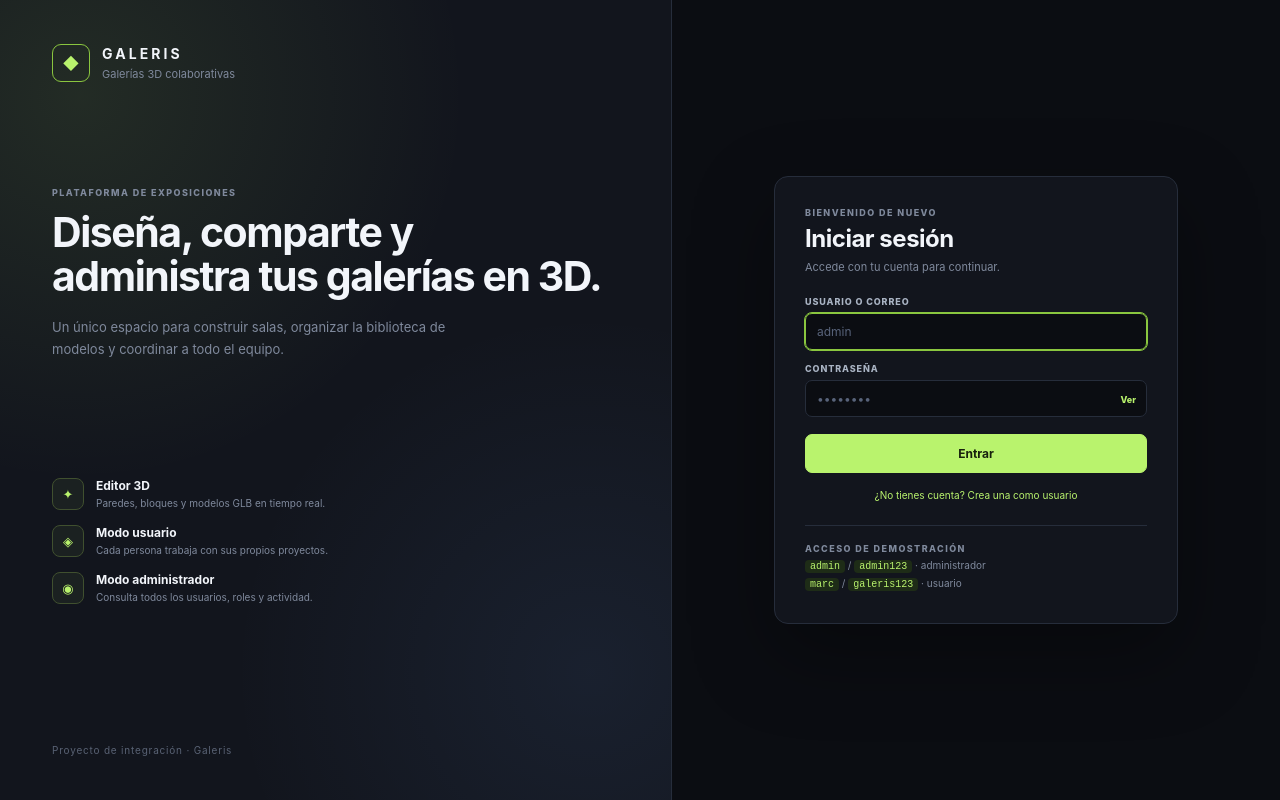
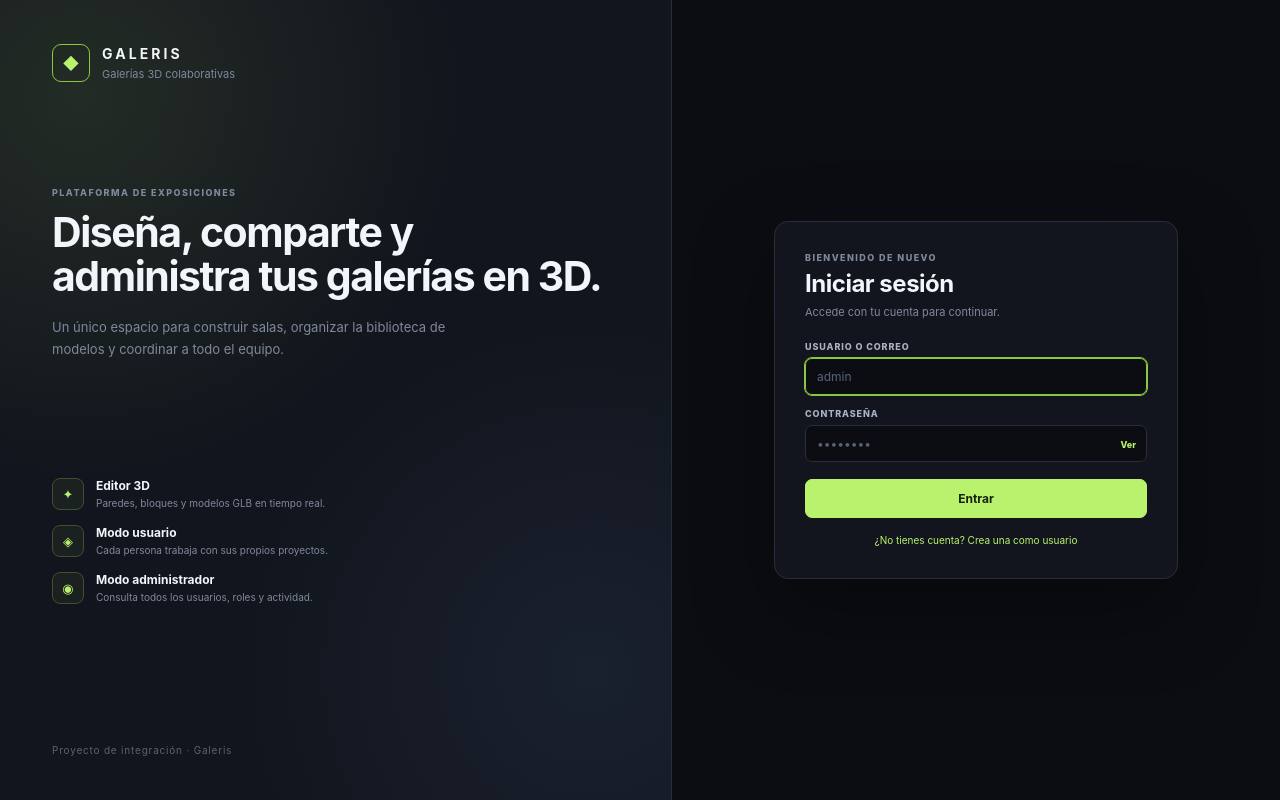
Before and after one commit to GracielaCagua/Galeris, a React (Vite) app in the folder frontend/: page / in a window 1280 px wide. Built offline with nearby package versions, Linux system fonts and the light colour scheme; no server answers.

Commit message:
fix: retirar acceso de demostracion del login
Co-authored-by: Copilot <223556219+Copilot@users.noreply.github.com>

```diff
--- a/frontend/src/components/LoginScreen.jsx
+++ b/frontend/src/components/LoginScreen.jsx
@@ -143,13 +143,6 @@ export default function LoginScreen({ onLogin, notice }) {
             {registering ? "¿Ya tienes una cuenta? Inicia sesión" : "¿No tienes cuenta? Crea una como usuario"}
           </button>
 
-          {!registering && import.meta.env.DEV && (
-            <div className="demo-credentials">
-              <p className="eyebrow">ACCESO DE DEMOSTRACIÓN</p>
-              <p><code>admin</code> / <code>admin123</code> · administrador</p>
-              <p><code>marc</code> / <code>galeris123</code> · usuario</p>
-            </div>
-          )}
         </div>
       </section>
     </main>
--- a/frontend/src/styles.css
+++ b/frontend/src/styles.css
@@ -173,9 +173,6 @@ kbd { background: var(--panel-2); border: 1px solid var(--border); color: var(--
 .login-switch { width: 100%; margin-top: 15px; border: 0; background: transparent; color: var(--accent); font-size: 10px; }
 .login-switch:hover { text-decoration: underline; }
 .form-field small { color: var(--muted); font-size: 9px; font-weight: 400; letter-spacing: 0; text-transform: none; }
-.demo-credentials { margin-top: 22px; border-top: 1px solid var(--border); padding-top: 15px; color: var(--muted); font-size: 10px; line-height: 1.7; }
-.demo-credentials p { margin: 0; }
-.demo-credentials code { color: var(--accent); background: #1e2c17; padding: 1px 5px; border-radius: 4px; font-size: 10px; }
 .session-loading { min-height: 100vh; display: grid; place-content: center; justify-items: center; gap: 14px; color: var(--muted); font-size: 11px; background: var(--bg); }
 .session-loading .brand-mark { width: 44px; height: 44px; font-size: 18px; }
 
```
